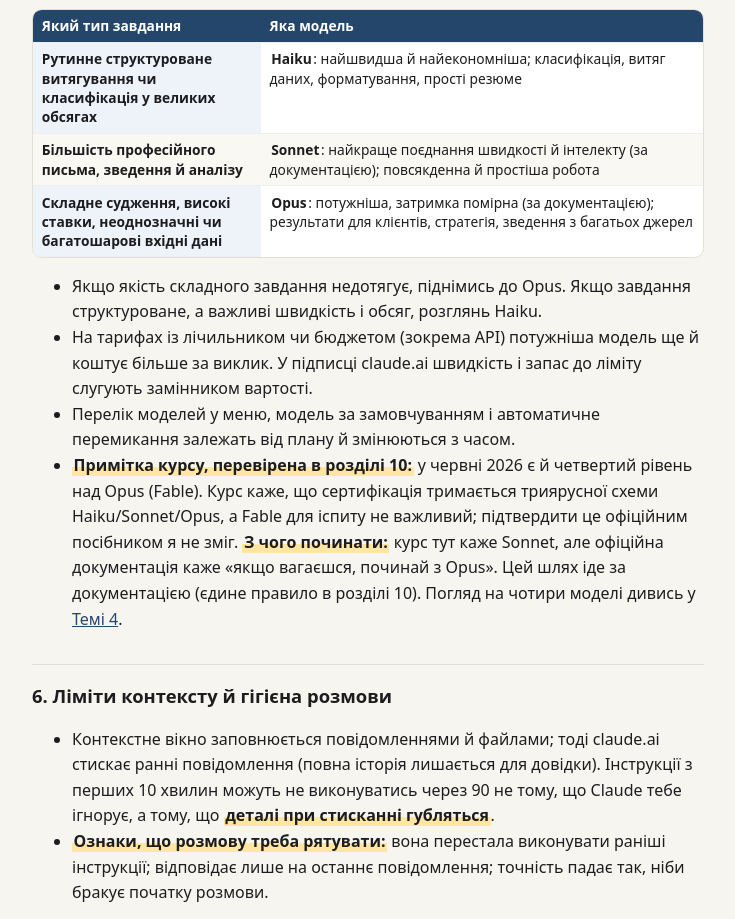
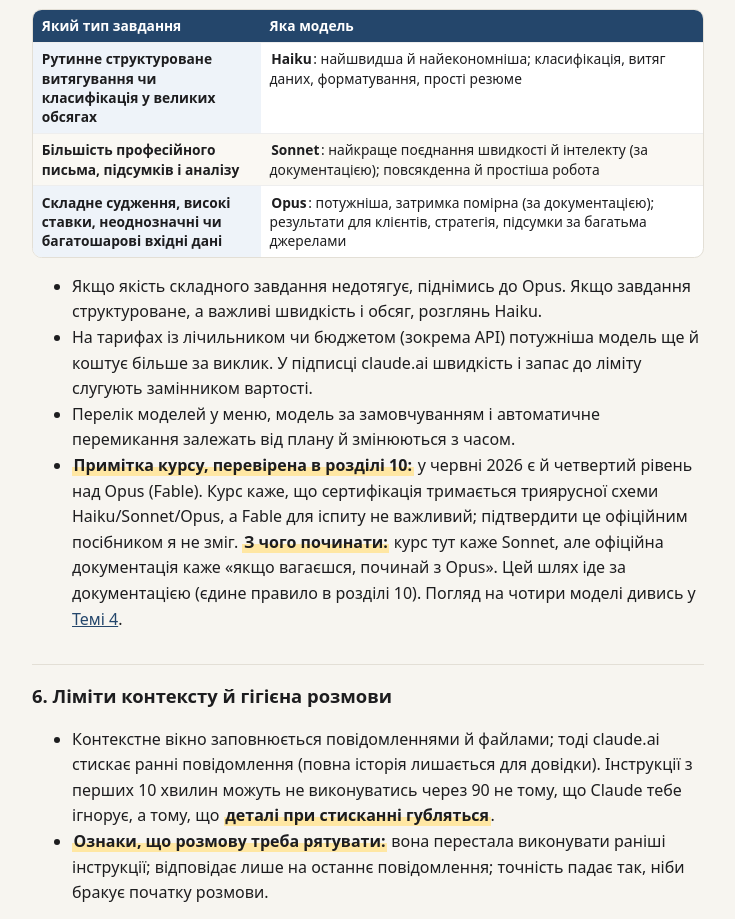
Before and after one commit to ArtemSinkovskyi/study-cards, a plain HTML site: page lectures/architect/3-claude-platform-and-model-foundations-uk.html in a window 1280 px wide. Shown: the part 4200-5119 px from the top of the page, without its empty margins (272-1007 px from the left). Drawn offline with Linux system fonts and the light colour scheme.

Commit message:
Architect UK lectures: small wording fixes

```diff
--- a/lectures/architect/3-claude-platform-and-model-foundations-uk.html
+++ b/lectures/architect/3-claude-platform-and-model-foundations-uk.html
@@ -271,12 +271,12 @@
 <td data-label="Яка модель"><strong>Haiku</strong>: найшвидша й найекономніша; класифікація, витяг даних, форматування, прості резюме</td>
 </tr>
 <tr>
-<td data-label="Який тип завдання">Більшість професійного письма, зведення й аналізу</td>
+<td data-label="Який тип завдання">Більшість професійного письма, підсумків і аналізу</td>
 <td data-label="Яка модель"><strong>Sonnet</strong>: найкраще поєднання швидкості й інтелекту (за документацією); повсякденна й простіша робота</td>
 </tr>
 <tr>
 <td data-label="Який тип завдання">Складне судження, високі ставки, неоднозначні чи багатошарові вхідні дані</td>
-<td data-label="Яка модель"><strong>Opus</strong>: потужніша, затримка помірна (за документацією); результати для клієнтів, стратегія, зведення з багатьох джерел</td>
+<td data-label="Яка модель"><strong>Opus</strong>: потужніша, затримка помірна (за документацією); результати для клієнтів, стратегія, підсумки за багатьма джерелами</td>
 </tr>
 </tbody>
 </table></div>
```
Also changed, not shown: lectures/architect/1-ai-capabilities-and-limitations-uk.html (+1 -1 lines), lectures/architect/4-choosing-the-right-claude-model-uk.html (+1 -1 lines).
